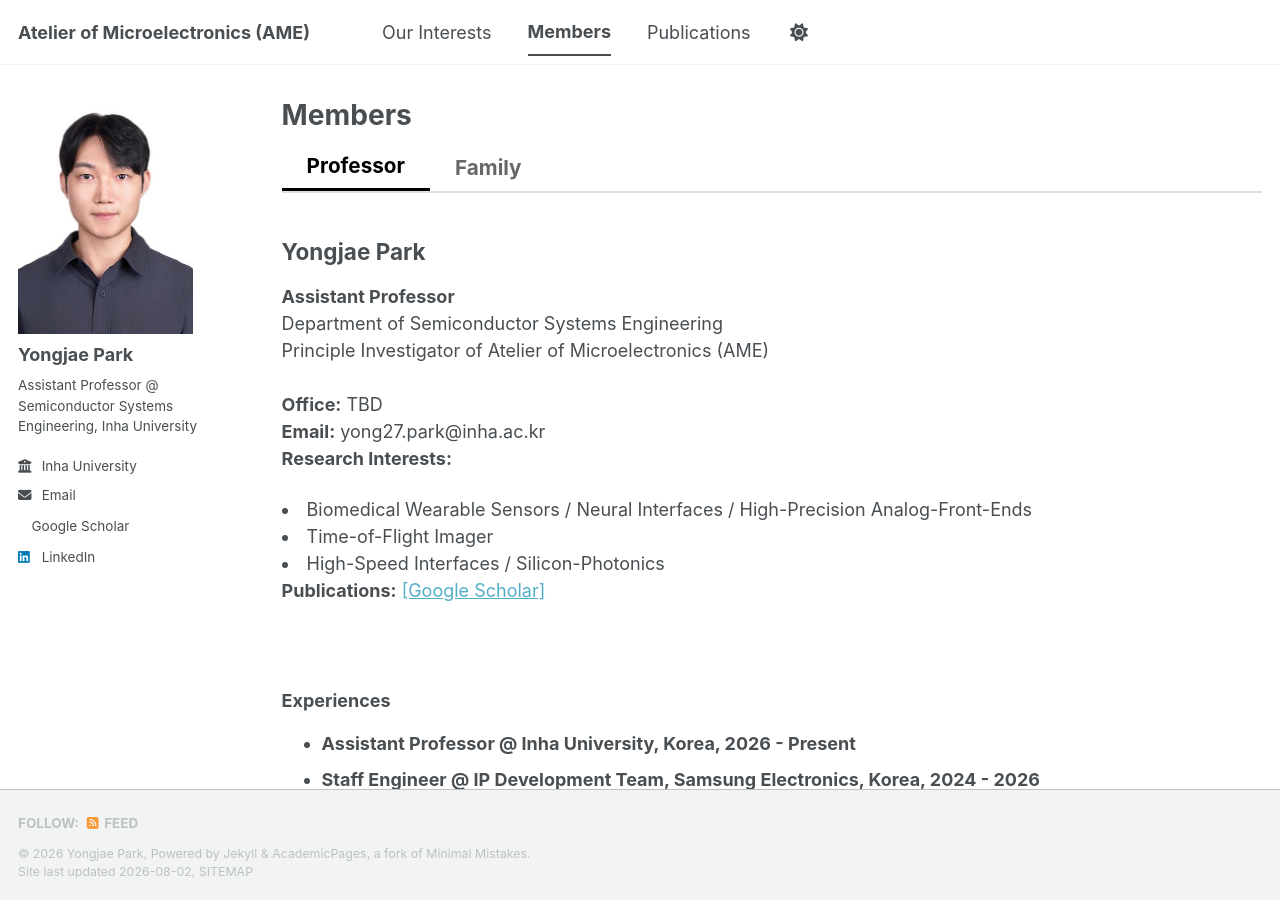
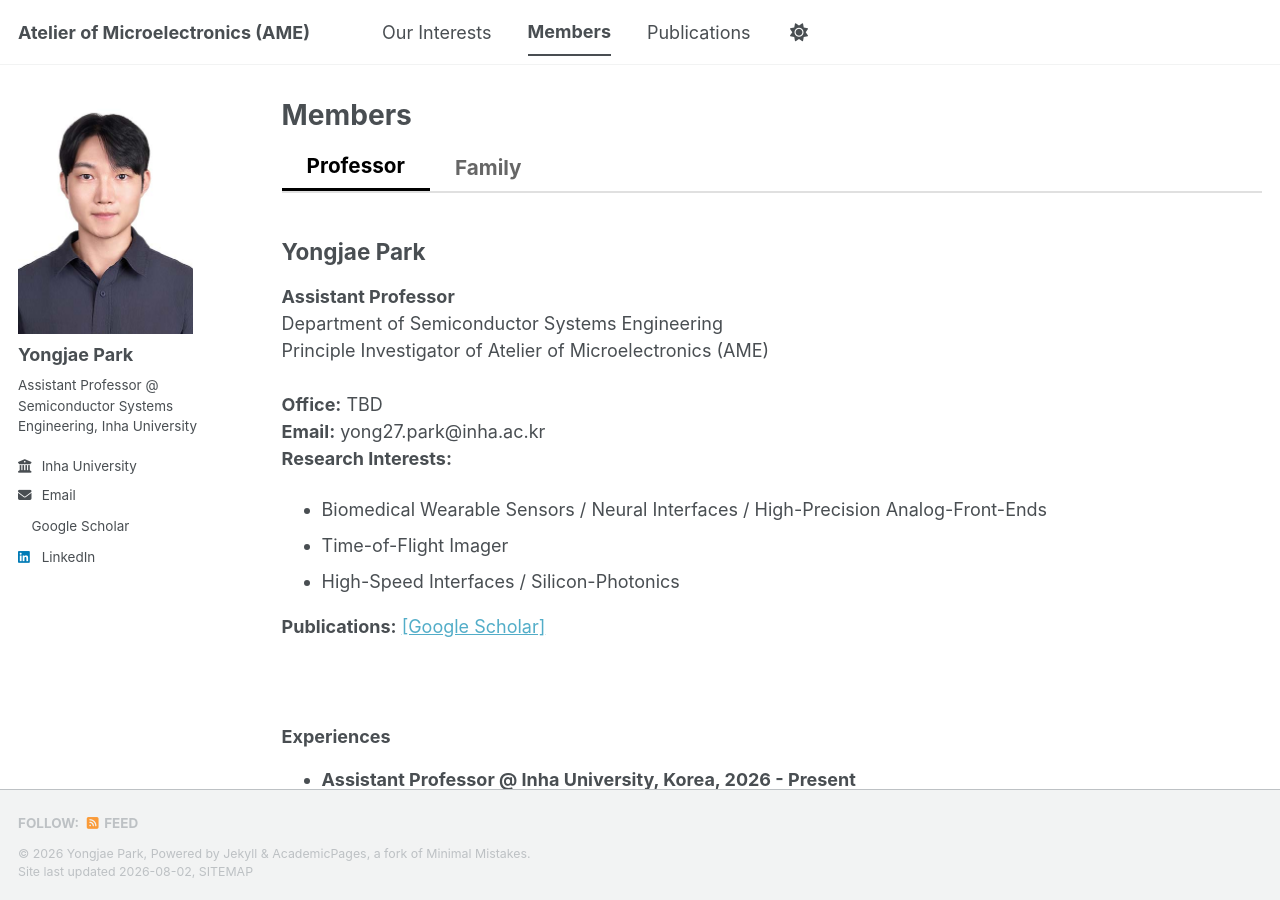
Before and after one commit to yong27park/AME.github.io, a Jekyll site: the page built from _pages/members.md, in a window 1280 px wide and 900 px high. Built offline with Jekyll 4.4.1, drawn with Linux system fonts in a browser that asks for light colours; a style sheet for code colours, icons or effects is not loaded.

Commit message:
Update members.md

```diff
--- a/_pages/members.md
+++ b/_pages/members.md
@@ -57,10 +57,14 @@ author_profile: true
     Principle Investigator of Atelier of Microelectronics (AME)<br><br>
     <strong>Office:</strong> TBD<br>
     <strong>Email:</strong> yong27.park@inha.ac.kr<br>
+
     <strong>Research Interests:</strong>
-    <li>Biomedical Wearable Sensors / Neural Interfaces / High-Precision Analog-Front-Ends</li>
-    <li>Time-of-Flight Imager</li>
-    <li>High-Speed Interfaces / Silicon-Photonics</li>
+    <ul style="margin-top: 0;">
+      <li>Biomedical Wearable Sensors / Neural Interfaces / High-Precision Analog-Front-Ends</li>
+      <li>Time-of-Flight Imager</li>
+      <li>High-Speed Interfaces / Silicon-Photonics</li>
+    </ul>
+
     <strong>Publications:</strong> <a href="https://scholar.google.com">[Google Scholar]</a></p><br>
 
   <h3>Experiences</h3>
```
